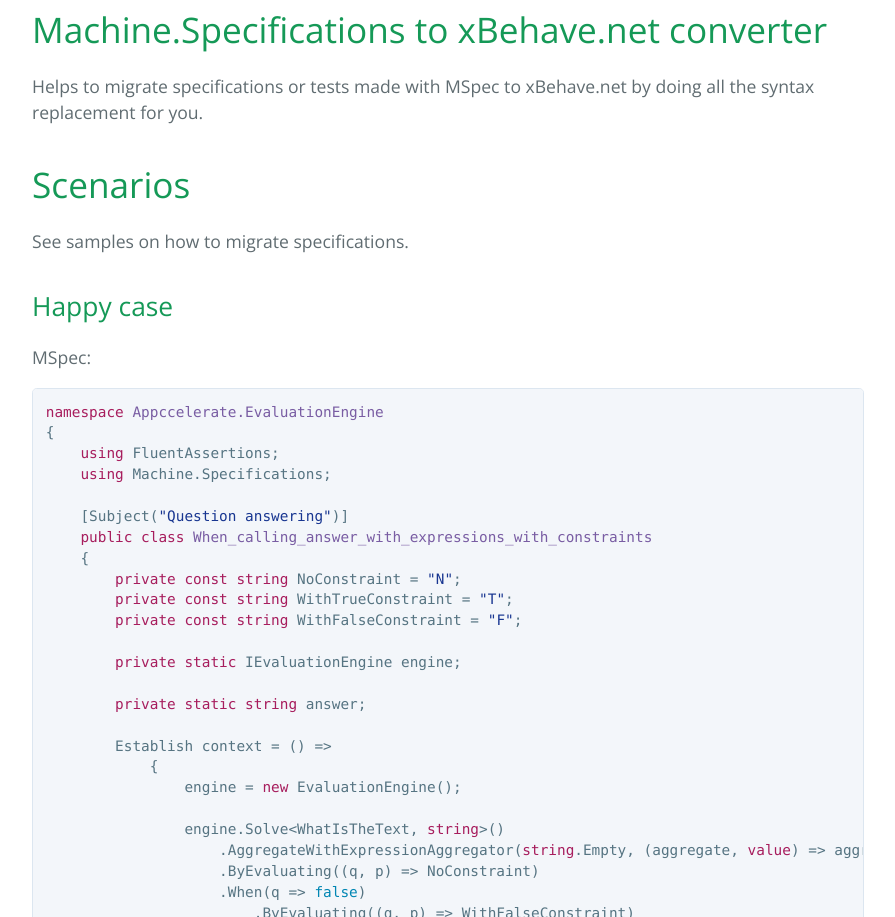
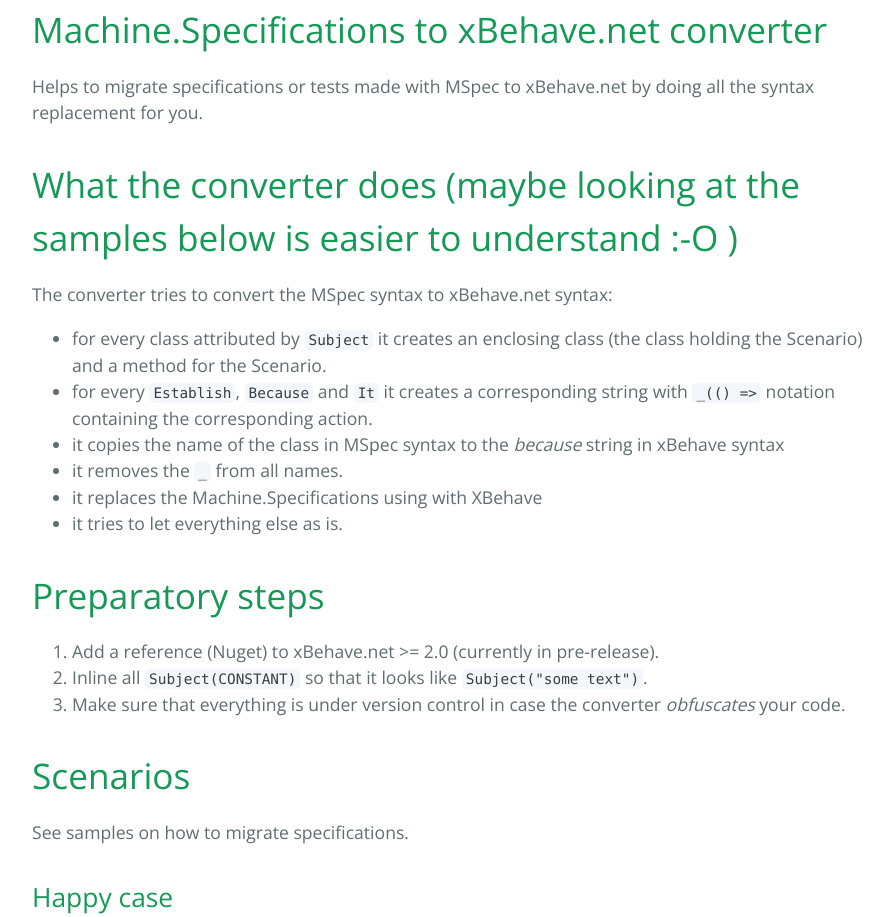
Before and after one commit to ursenzler/MSpec2xBehaveConverter, a plain HTML site: page index.html in a window 1280 px wide. Shown: the part 412-1329 px from the top of the page, without its empty margins (192-1087 px from the left). Drawn offline with nearby package versions, Linux system fonts and the light colour scheme.

Commit message:
Create gh-pages branch via GitHub

```diff
--- a/index.html
+++ b/index.html
@@ -23,6 +23,29 @@
 <a id="machinespecifications-to-xbehavenet-converter" class="anchor" href="#machinespecifications-to-xbehavenet-converter" aria-hidden="true"><span class="octicon octicon-link"></span></a>Machine.Specifications to xBehave.net converter</h1>
 
 <p>Helps to migrate specifications or tests made with MSpec to xBehave.net by doing all the syntax replacement for you.</p>
+
+<h1>
+<a id="what-the-converter-does-maybe-looking-at-the-samples-below-is-easier-to-understand--o-" class="anchor" href="#what-the-converter-does-maybe-looking-at-the-samples-below-is-easier-to-understand--o-" aria-hidden="true"><span class="octicon octicon-link"></span></a>What the converter does (maybe looking at the samples below is easier to understand :-O )</h1>
+
+<p>The converter tries to convert the MSpec syntax to xBehave.net syntax:</p>
+
+<ul>
+<li>for every class attributed by <code>Subject</code> it creates an enclosing class (the class holding the Scenario) and a method for the Scenario.</li>
+<li>for every <code>Establish</code>, <code>Because</code> and <code>It</code> it creates a corresponding string with <code>_(() =&gt;</code> notation containing the corresponding action.</li>
+<li>it copies the name of the class in MSpec syntax to the <em>because</em> string in xBehave syntax</li>
+<li>it removes the <code>_</code> from all names.</li>
+<li>it replaces the Machine.Specifications using with XBehave</li>
+<li>it tries to let everything else as is.</li>
+</ul>
+
+<h1>
+<a id="preparatory-steps" class="anchor" href="#preparatory-steps" aria-hidden="true"><span class="octicon octicon-link"></span></a>Preparatory steps</h1>
+
+<ol>
+<li>Add a reference (Nuget) to xBehave.net &gt;= 2.0 (currently in pre-release).</li>
+<li>Inline all <code>Subject(CONSTANT)</code> so that it looks like <code>Subject("some text")</code>.</li>
+<li>Make sure that everything is under version control in case the converter <em>obfuscates</em> your code.</li>
+</ol>
 
 <h1>
 <a id="scenarios" class="anchor" href="#scenarios" aria-hidden="true"><span class="octicon octicon-link"></span></a>Scenarios</h1>
```
Also changed, not shown: params.json (+1 -1 lines).
